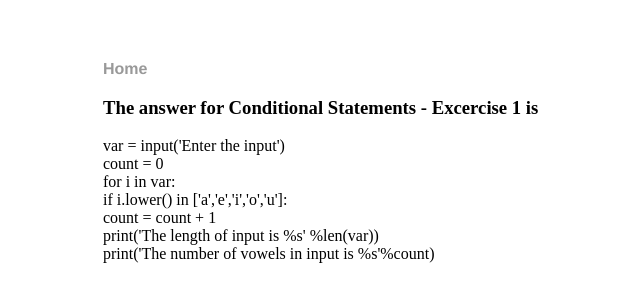
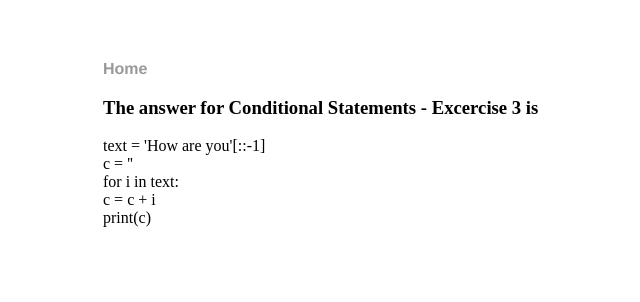
Before and after one commit to rjvignesh/rjvignesh.github.io, a Jekyll site: the page condition3.html, which Jekyll copies as it is, in a window 1280 px wide. Shown: the top 302 px of the page, without its empty margins (89-729 px from the left). Built offline with Jekyll 4.4.1, drawn with Linux system fonts in a browser that asks for light colours.

Commit message:
Update condition3.html

```diff
--- a/condition3.html
+++ b/condition3.html
@@ -10,14 +10,12 @@
         		<li><a href="/">Home</a></li>
         </ul>
      </nav>
-		<h3>The answer for Conditional Statements - Excercise 1 is</h3>
-     var = input('Enter the input')<br>
-count = 0<br>
-for i in var:<br>
-  if i.lower() in ['a','e','i','o','u']:<br>
-    count = count + 1<br>
-print('The length of input is %s' %len(var))<br>
-print('The number of vowels in input is %s'%count)<br>
+		<h3>The answer for Conditional Statements - Excercise 3 is</h3>
+     text = 'How are you'[::-1]<br>
+	c = ''<br>
+	for i in text:<br>
+  	c = c + i<br>
+  	print(c)<br>
     </p>
   </body>
 </head>
```
